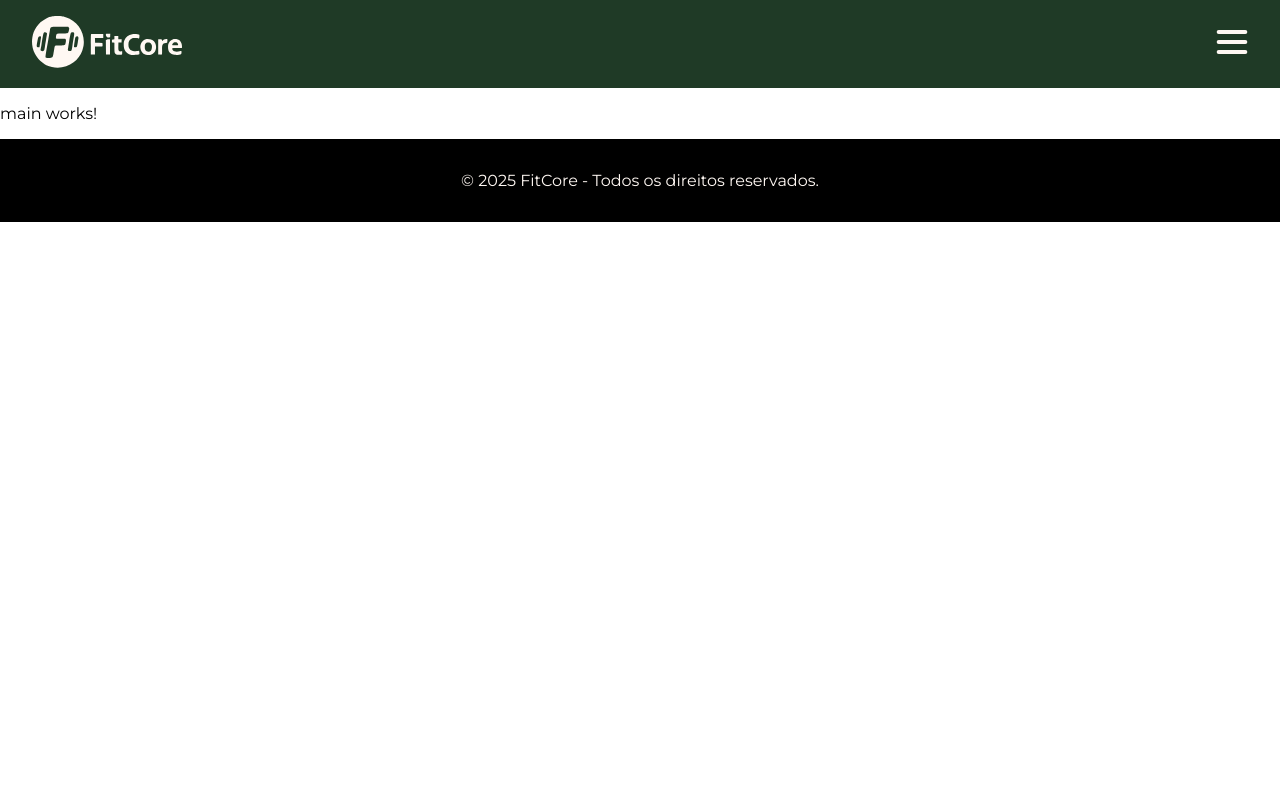
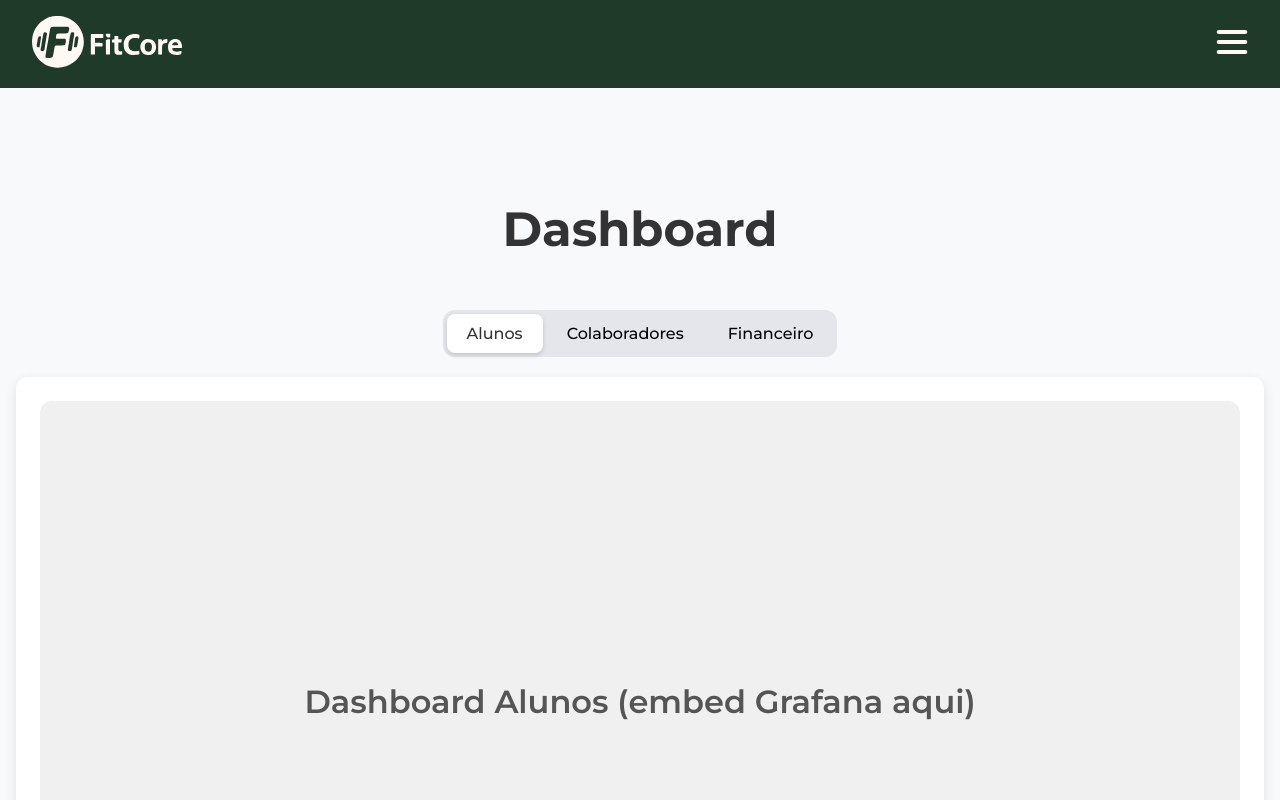
Before and after one commit to fitcore-org/frontend, an Angular app in the folder FitCore/: page / in a window 1280 px wide. Shown: the top 800 px of the page. Built offline with nearby package versions, Linux system fonts and the light colour scheme.

Commit message:
switch button

```diff
--- a/FitCore/src/app/components/main/main.html
+++ b/FitCore/src/app/components/main/main.html
@@ -1 +1,30 @@
-<p>main works!</p>
+<div class="page-container">
+    <h1 class="dashboard-title">Dashboard</h1>
+
+    <div class="segmented-control">
+      <input type="radio" name="segment" id="alunos" [(ngModel)]="tab" value="alunos" checked>
+      <label for="alunos">Alunos</label>
+
+      <input type="radio" name="segment" id="colaboradores" [(ngModel)]="tab" value="colaboradores">
+      <label for="colaboradores">Colaboradores</label>
+
+      <input type="radio" name="segment" id="financeiro" [(ngModel)]="tab" value="financeiro">
+      <label for="financeiro">Financeiro</label>
+    </div>
+
+    <div class="tab-content">
+      <div *ngIf="tab === 'alunos'">
+        <div class="dashboard-placeholder">
+          Dashboard Alunos (embed Grafana aqui)
+        </div>
+      </div>
+
+      <div *ngIf="tab === 'colaboradores'">
+        <p>Conteúdo de Colaboradores aqui.</p>
+      </div>
+
+      <div *ngIf="tab === 'financeiro'">
+        <p>Conteúdo de Financeiro aqui.</p>
+      </div>
+    </div>
+  </div>
--- a/FitCore/src/app/components/main/main.scss
+++ b/FitCore/src/app/components/main/main.scss
@@ -0,0 +1,72 @@
+.page-container {
+    display: flex;
+    flex-direction: column;
+    align-items: center;
+    justify-content: flex-start;
+    min-height: 100vh;
+    background: #f8f9fa;
+    padding: 80px 0 40px;
+  }
+
+  .dashboard-title {
+    font-size: 48px;
+    font-weight: 700;
+    margin-bottom: 32px;
+    color: #333;
+    text-align: center;
+  }
+
+  .segmented-control {
+    display: inline-flex;
+    background: #e4e6eb;
+    border-radius: 12px;
+    padding: 4px;
+    gap: 4px;
+    margin: 20px 0;
+
+    input[type="radio"] {
+      display: none;
+    }
+
+    label {
+      padding: 10px 20px;
+      cursor: pointer;
+      user-select: none;
+      border-radius: 8px;
+      transition: background 0.3s, color 0.3s, box-shadow 0.3s;
+      font-weight: 500;
+
+      &:hover {
+        background: #d8dadf;
+      }
+    }
+
+    input[type="radio"]:checked + label {
+      background: white;
+      color: #333;
+      box-shadow: 0 2px 5px rgba(0,0,0,0.15);
+    }
+  }
+
+  .tab-content {
+    background: white;
+    border-radius: 12px;
+    padding: 24px;
+    box-shadow: 0 4px 12px rgba(0,0,0,0.1);
+    width: 100%;
+    max-width: 1200px;
+    text-align: center;
+  }
+
+  .dashboard-placeholder {
+    height: 600px;
+    width: 100%;
+    background: #f0f0f0;
+    border-radius: 12px;
+    display: flex;
+    align-items: center;
+    justify-content: center;
+    font-size: 32px;
+    font-weight: 600;
+    color: #555;
+  }
--- a/FitCore/src/app/components/main/main.ts
+++ b/FitCore/src/app/components/main/main.ts
@@ -1,11 +1,27 @@
 import { Component } from '@angular/core';
+import { CommonModule } from '@angular/common';
+import { FormsModule } from '@angular/forms';
 
 @Component({
   selector: 'app-main',
-  imports: [],
+  standalone: true,
+  imports: [CommonModule, FormsModule],
   templateUrl: './main.html',
-  styleUrl: './main.scss'
+  styleUrls: ['./main.scss']
 })
 export class Main {
+  tab = 'alunos';
 
+  getSliderPosition() {
+    switch (this.tab) {
+      case 'alunos':
+        return 'translateX(0%)';
+      case 'colaboradores':
+        return 'translateX(100%)';
+      case 'financeiro':
+        return 'translateX(200%)';
+      default:
+        return 'translateX(0%)';
+    }
+  }
 }
```
